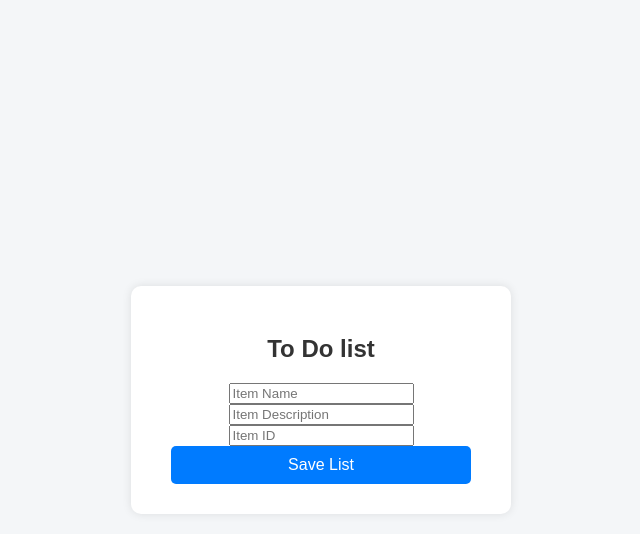
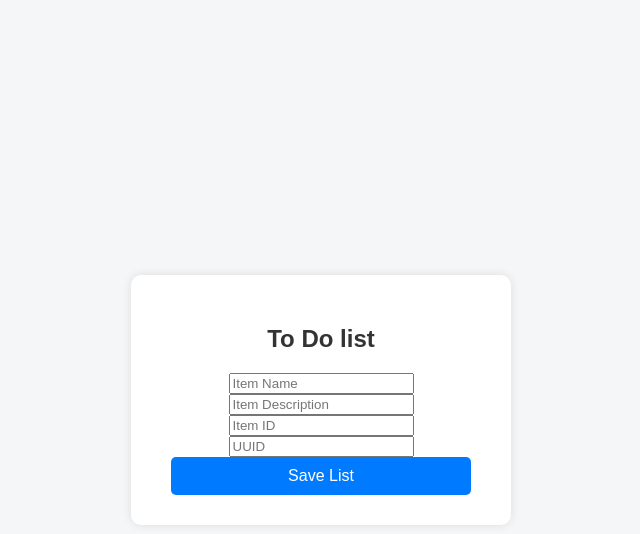
Before and after one commit to preethamrsp/tutedude_assignment4, a Flask app: page / in a window 1280 px wide. Shown: the top 534 px of the page, without its empty margins (319-959 px from the left). Run offline with Flask 3, Linux system fonts and the light colour scheme.

Commit message:
Second commit

```diff
--- a/frontend/templates/index.html
+++ b/frontend/templates/index.html
@@ -64,6 +64,7 @@
       <input type="itemname" name="itemname" id="itemname" placeholder="Item Name" required>
       <input type="itemdescription" name="itemdescription" id="itemdescription" placeholder="Item Description" required>
       <input type="itemID" name="itemID" id="itemID" placeholder="Item ID" required>
+      <input type="UUID" name="UUID" id="UUID" placeholder="UUID" required>
       <input type="submit" value="Save List">
     </form>
   </div>
```
